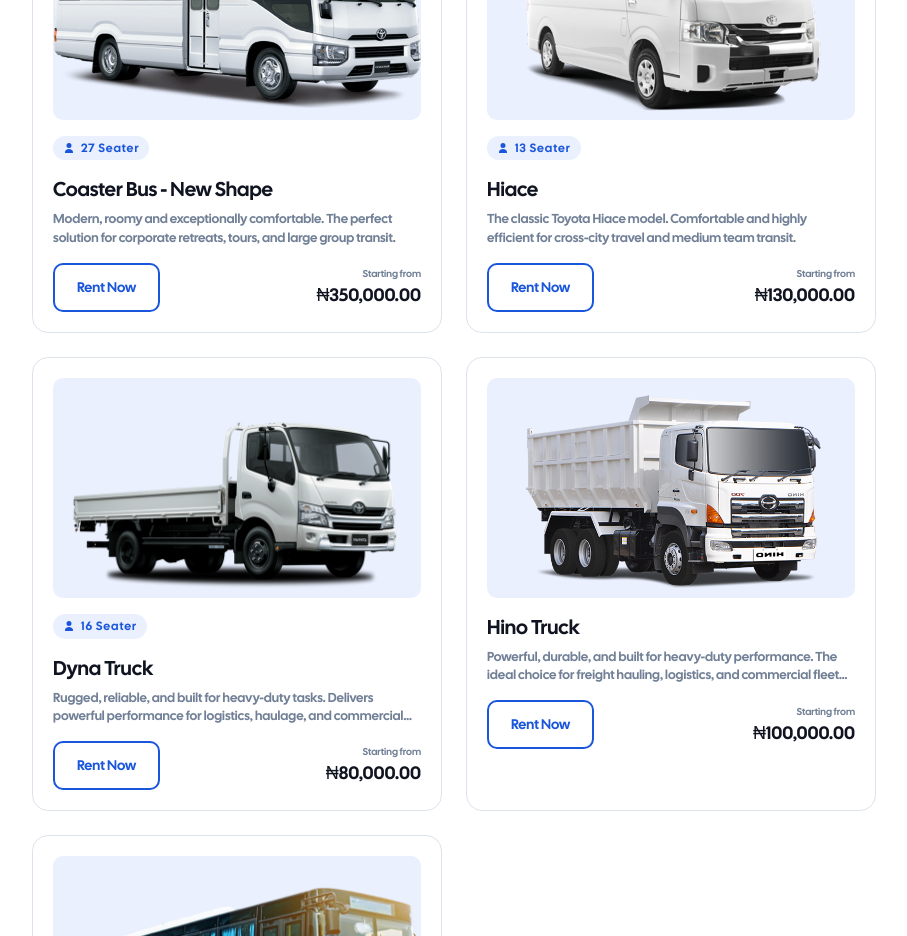
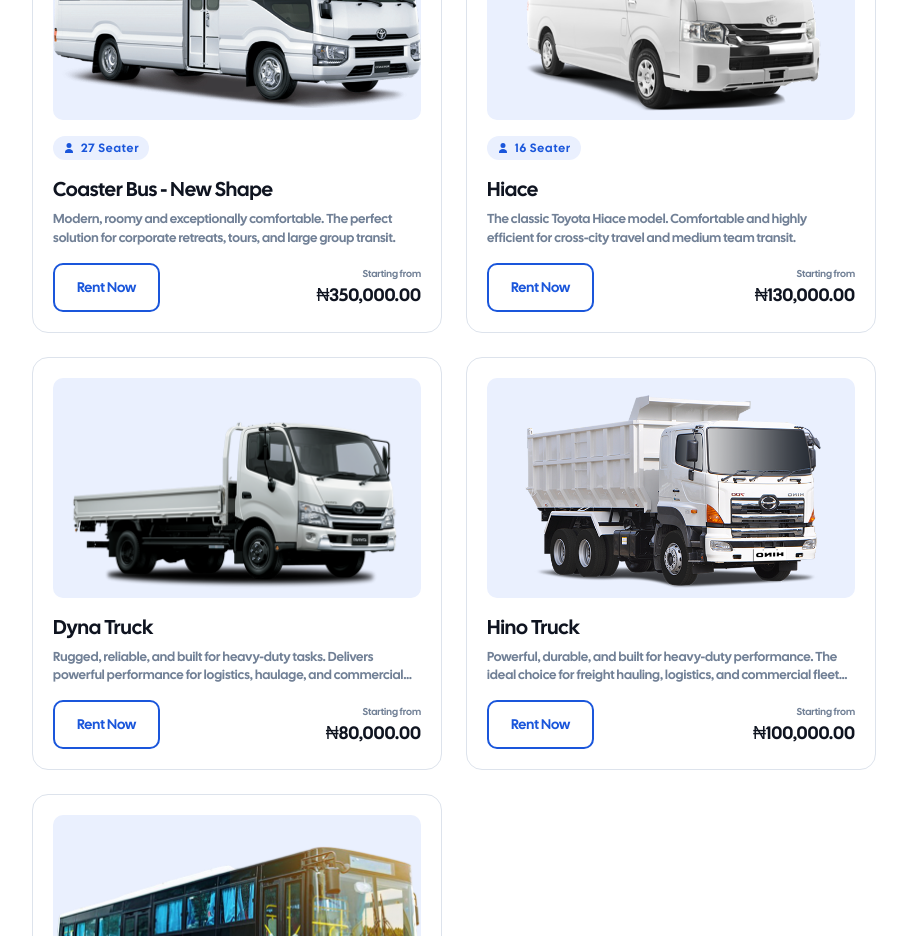
Before and after one commit to elroywisdom/acelologistics, a Next.js app: page / in a window 1280 px wide. Shown: the part 2440-3376 px from the top of the page, without its empty margins (28-935 px from the left). Built offline with nearby package versions, Linux system fonts and the light colour scheme.

Commit message:
fix: update Toyota Hiace seating capacity to 16 Seater

```diff
--- a/components/sections/HeroCarousel.tsx
+++ b/components/sections/HeroCarousel.tsx
@@ -34,7 +34,7 @@
   },
   {
     name: "Toyota Hiace",
-    subtitle: "13 Seater Group Transit",
+    subtitle: "16 Seater Group Transit",
     src: "/images/fleet/toyota-hiace-bus.png",
     alt: "Toyota Hiace Bus",
     width: 580,
--- a/content/home.ts
+++ b/content/home.ts
@@ -115,7 +115,7 @@
   {
     id: "hiace",
     name: "Hiace",
-    seats: "13 Seater",
+    seats: "16 Seater",
     description:
       "The classic Toyota Hiace model. Comfortable and highly efficient for cross-city travel and medium team transit.",
     price: "₦130,000.00",
@@ -124,7 +124,6 @@
   {
     id: "dyna-truck",
     name: "Dyna Truck",
-    seats: "16 Seater",
     description:
       "Rugged, reliable, and built for heavy-duty tasks. Delivers powerful performance for logistics, haulage, and commercial transport.",
     price: "₦80,000.00",
```
